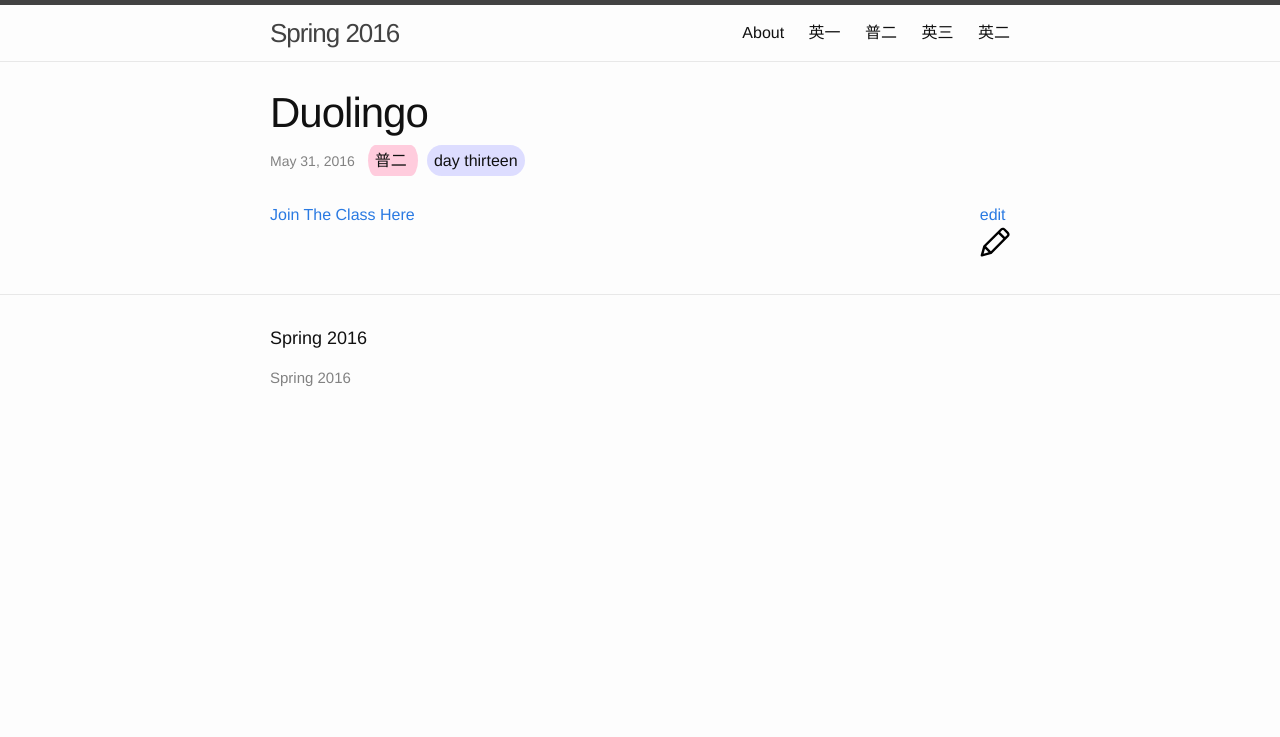
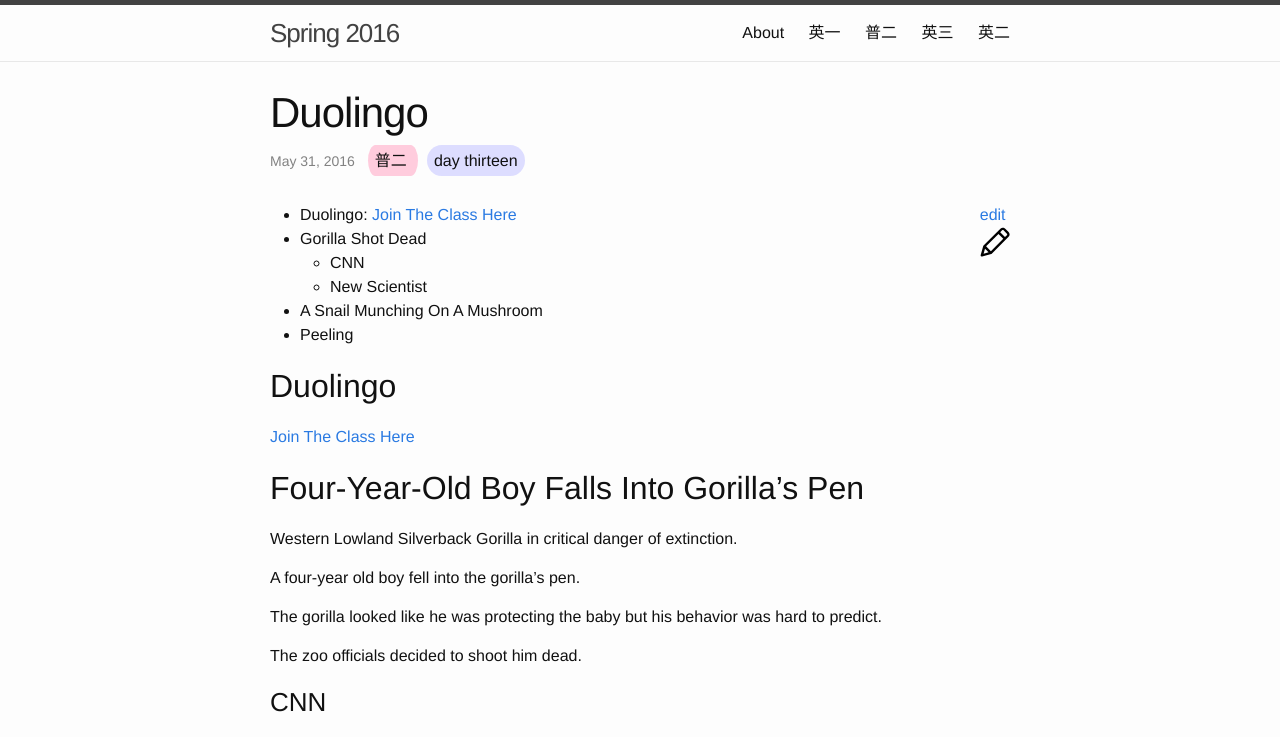
Before and after one commit to MrArgote/spring16, a Jekyll site: the page built from _posts/pu/2016-05-31-Duolingo.md, in a window 1280 px wide and 1400 px high. Shown: the top 737 px of the window. Built offline with Jekyll 4.4.1, drawn with Linux system fonts in a browser that asks for light colours; some of the changed text lies outside the part shown; grey boxes are pictures that could not be loaded.

Commit message:
Added embeds of videos

```diff
--- a/_posts/pu/2016-05-31-Duolingo.md
+++ b/_posts/pu/2016-05-31-Duolingo.md
@@ -3,4 +3,41 @@
 day: thirteen
 ---
 
+- Duolingo: [Join The Class Here](https://www.duolingo.com/o/szejgv)
+- Gorilla Shot Dead
+  + CNN
+  + New Scientist
+- A Snail Munching On A Mushroom
+- Peeling
+
+## Duolingo
+
 [Join The Class Here](https://www.duolingo.com/o/szejgv)
+
+
+
+## Four-Year-Old Boy Falls Into Gorilla's Pen
+
+Western Lowland Silverback Gorilla in critical danger of extinction.
+
+A four-year old boy fell into the gorilla's pen.
+
+The gorilla looked like he was protecting the baby but his behavior was hard to predict.
+
+The zoo officials decided to shoot him dead.
+
+### CNN
+
+<iframe src="https://www.facebook.com/plugins/video.php?href=https%3A%2F%2Fwww.facebook.com%2Fcnn%2Fvideos%2Fvb.5550296508%2F10154853861761509%2F%3Ftype%3D3&show_text=0&width=560" width="560" height="315" style="border:none;overflow:hidden" scrolling="no" frameborder="0" allowTransparency="true" allowFullScreen="true"></iframe>
+
+### New Scientist
+
+<iframe src="https://www.facebook.com/plugins/video.php?href=https%3A%2F%2Fwww.facebook.com%2Fnewscientist%2Fvideos%2Fvb.235877164588%2F10154291061499589%2F%3Ftype%3D3&show_text=0&width=560" width="560" height="315" style="border:none;overflow:hidden" scrolling="no" frameborder="0" allowTransparency="true" allowFullScreen="true"></iframe>
+
+## A Snail Munching On A Mushroom
+
+<iframe src="https://www.facebook.com/plugins/video.php?href=https%3A%2F%2Fwww.facebook.com%2Fsciencedump%2Fvideos%2Fvb.111815475513565%2F1334340933261007%2F%3Ftype%3D3&show_text=0&width=560" width="560" height="315" style="border:none;overflow:hidden" scrolling="no" frameborder="0" allowTransparency="true" allowFullScreen="true"></iframe>
+
+## Peeling
+
+<iframe src="https://www.facebook.com/plugins/video.php?href=https%3A%2F%2Fwww.facebook.com%2FBuzzFeedVideo%2Fvideos%2Fvb.1318800798260799%2F1955273311280208%2F%3Ftype%3D3&show_text=0&width=560" width="560" height="315" style="border:none;overflow:hidden" scrolling="no" frameborder="0" allowTransparency="true" allowFullScreen="true"></iframe>
```
